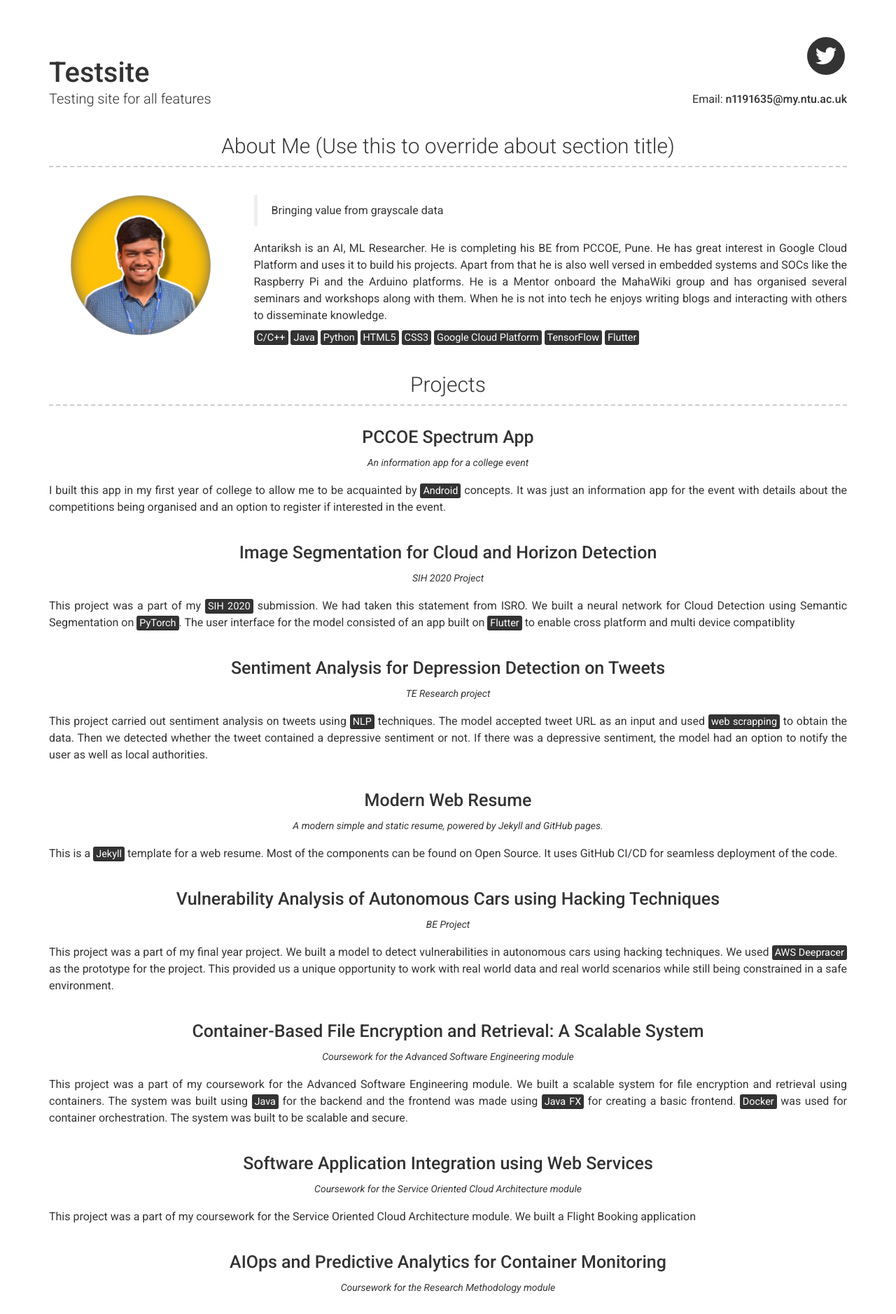
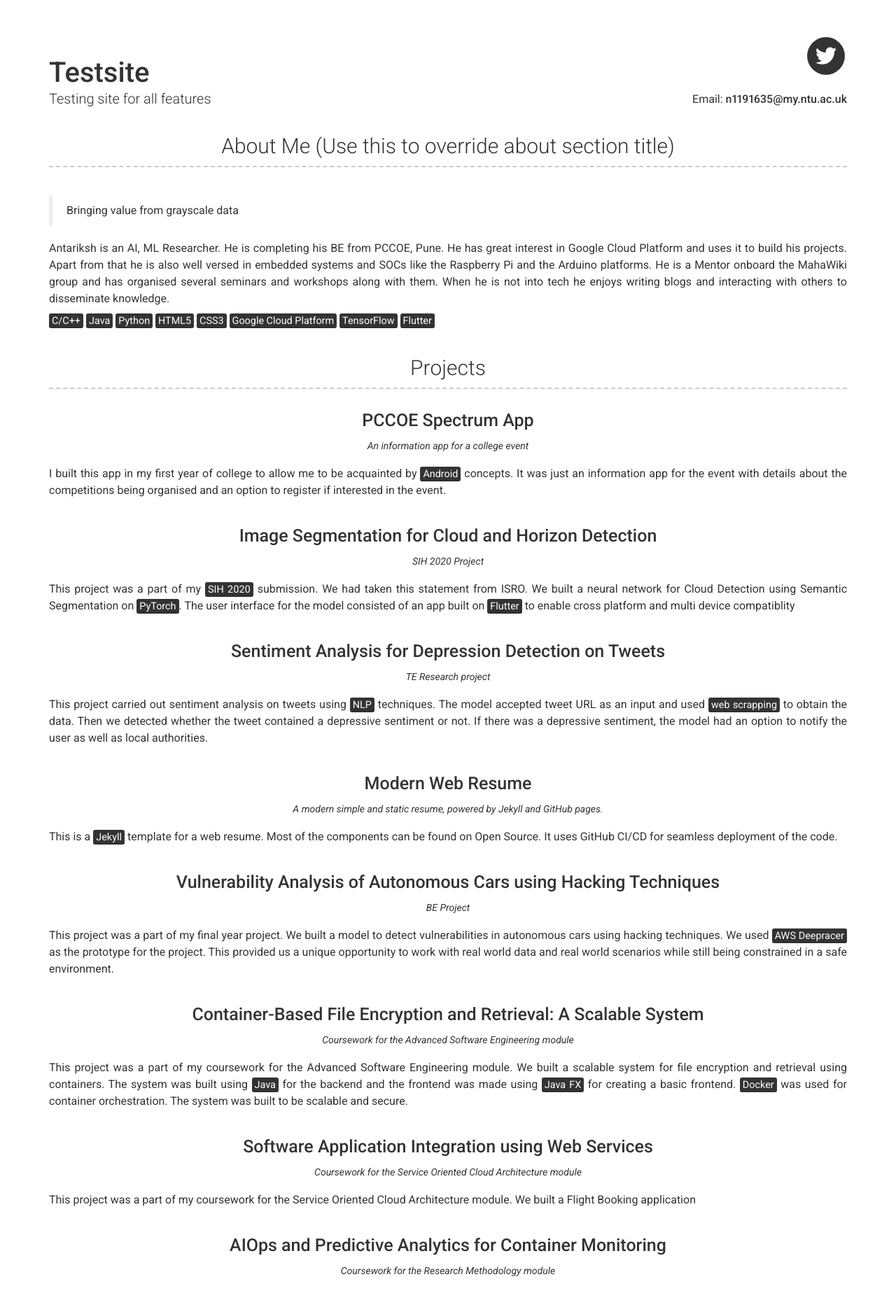
Before and after one commit to APratham/testsite, a Jekyll site: the page built from gh-pages/index.md, in a window 1280 px wide. Shown: the top 1878 px of the page at 70% size. Built offline with Jekyll 4.4.1, drawn with Linux system fonts in a browser that asks for light colours; nearby versions of some CDN libraries.

Commit message:
Update _config.yml

```diff
--- a/gh-pages/_config.yml
+++ b/gh-pages/_config.yml
@@ -35,7 +35,7 @@
 
 # About Section
 about_title: About Me (Use this to override about section title)
-about_profile_image: assets/profile.jpeg
+#about_profile_image: assets/profile.jpeg
 about_content: | # this will include new lines to allow paragraphs
   > Bringing value from grayscale data
 
```
